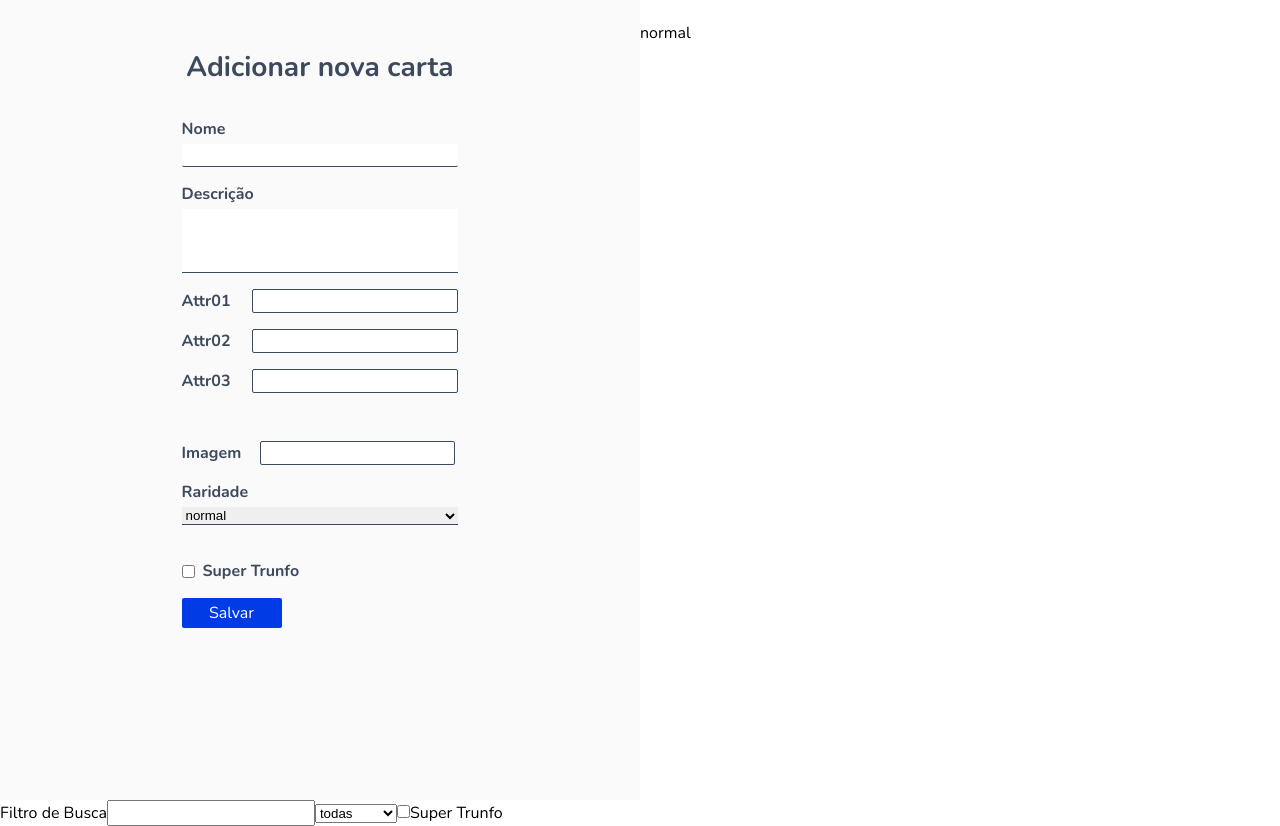
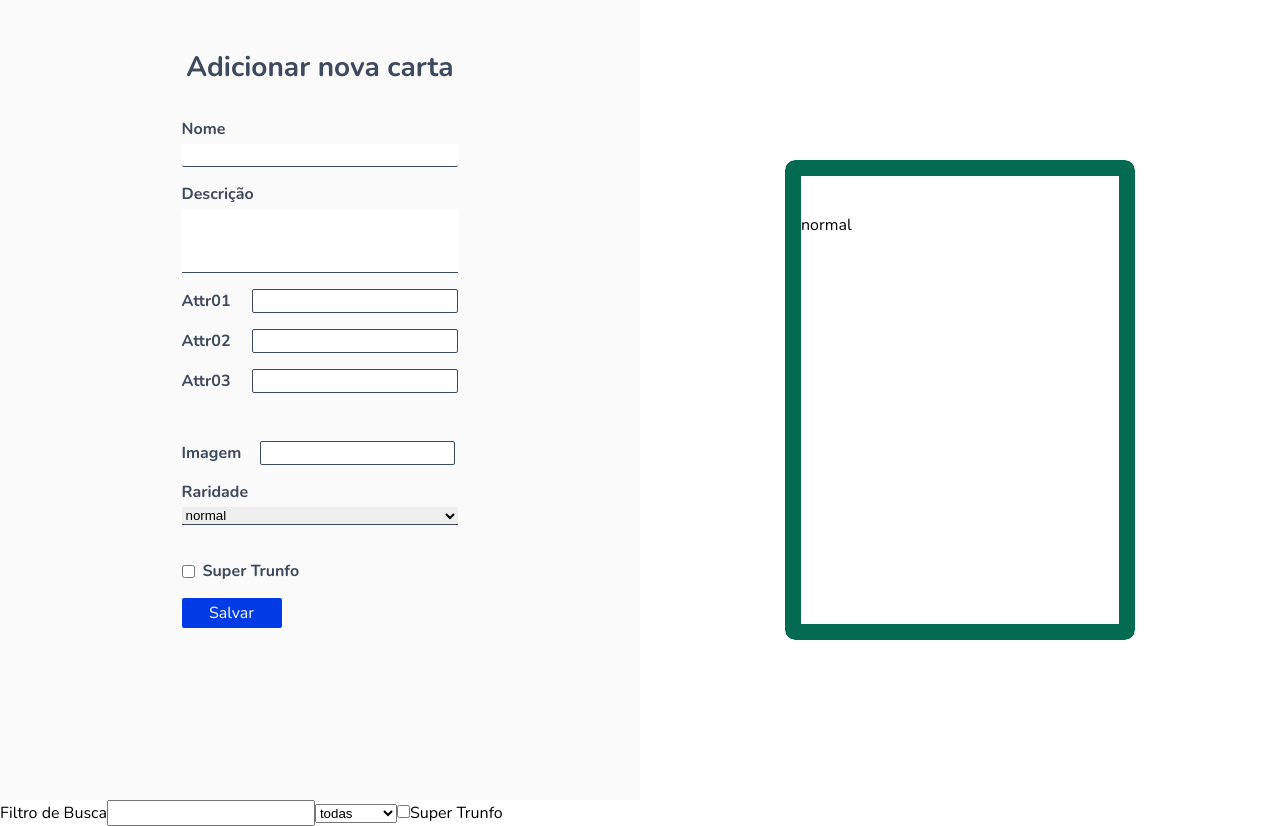
Before and after one commit to pedroygor/Project-Tryunfo, a React (Create React App) app: page / in a window 1280 px wide. Built offline with nearby package versions, Linux system fonts and the light colour scheme; a web font is replaced by a local one.

Commit message:
Estilizando o card

```diff
--- a/src/components/Card.jsx
+++ b/src/components/Card.jsx
@@ -1,5 +1,7 @@
 import React, { Component } from 'react';
 import PropTypes from 'prop-types';
+
+import styles from './Card.module.css';
 
 export default class Card extends Component {
   render() {
@@ -17,22 +19,27 @@ export default class Card extends Component {
     } = this.props;
 
     return (
-      <div>
-        <h1 data-testid="name-card">
-          {cardName}
-        </h1>
+      <div className={ styles.container }>
+        <div className={ styles.containerImg }>
           <img
             src={ cardImage }
             alt={ cardName }
             data-testid="image-card"
           />
+        </div>
+        <div>
+          <h1 data-testid="name-card" className={ styles.titleCard }>
+            {cardName}
+          </h1>
           <p data-testid="description-card">{cardDescription}</p>
+          <div className={ styles.attributes }>
             <p data-testid="attr1-card">{cardAttr1}</p>
             <p data-testid="attr2-card">{cardAttr2}</p>
             <p data-testid="attr3-card">{cardAttr3}</p>
+          </div>
           <span data-testid="rare-card">{cardRare}</span>
           {cardTrunfo && <span data-testid="trunfo-card">Super Trunfo</span>}
-
+        </div>
         {isPreview ? '' : (
           <button
             type="reset"
--- /dev/null
+++ b/src/components/Card.module.css
@@ -0,0 +1,28 @@
+.container {
+  border: 1rem solid var(--green-300);
+  border-radius: 10px;
+  height: 30rem;
+  margin: auto;
+  outline: 10px solid var(--white-100);
+  width: 21.875rem;
+}
+
+.titleCard {
+  color: var(--white-200);
+  font-size: 1.5rem;
+  line-height: 1.5rem;
+  margin-top: 0;
+  padding-right: 0.5rem;
+  text-align: center;
+}
+
+.containerImg {
+  margin: 0.5rem auto;
+  width: 19rem;
+}
+
+.containerImg img {
+  border-radius: 10px;
+  object-fit: cover;
+  width: 100%;
+}
```
Lines whose indentation alone changed are shown as unchanged.
